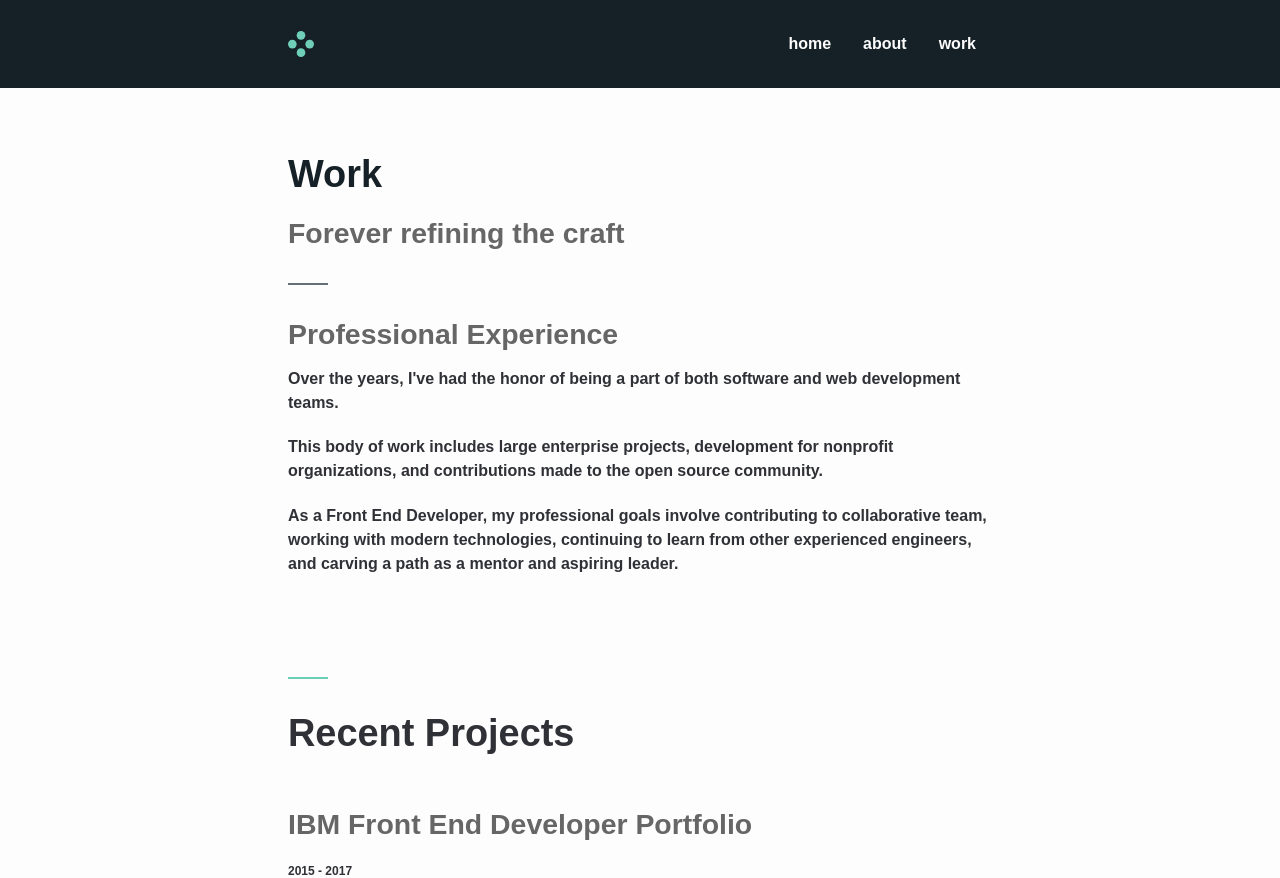
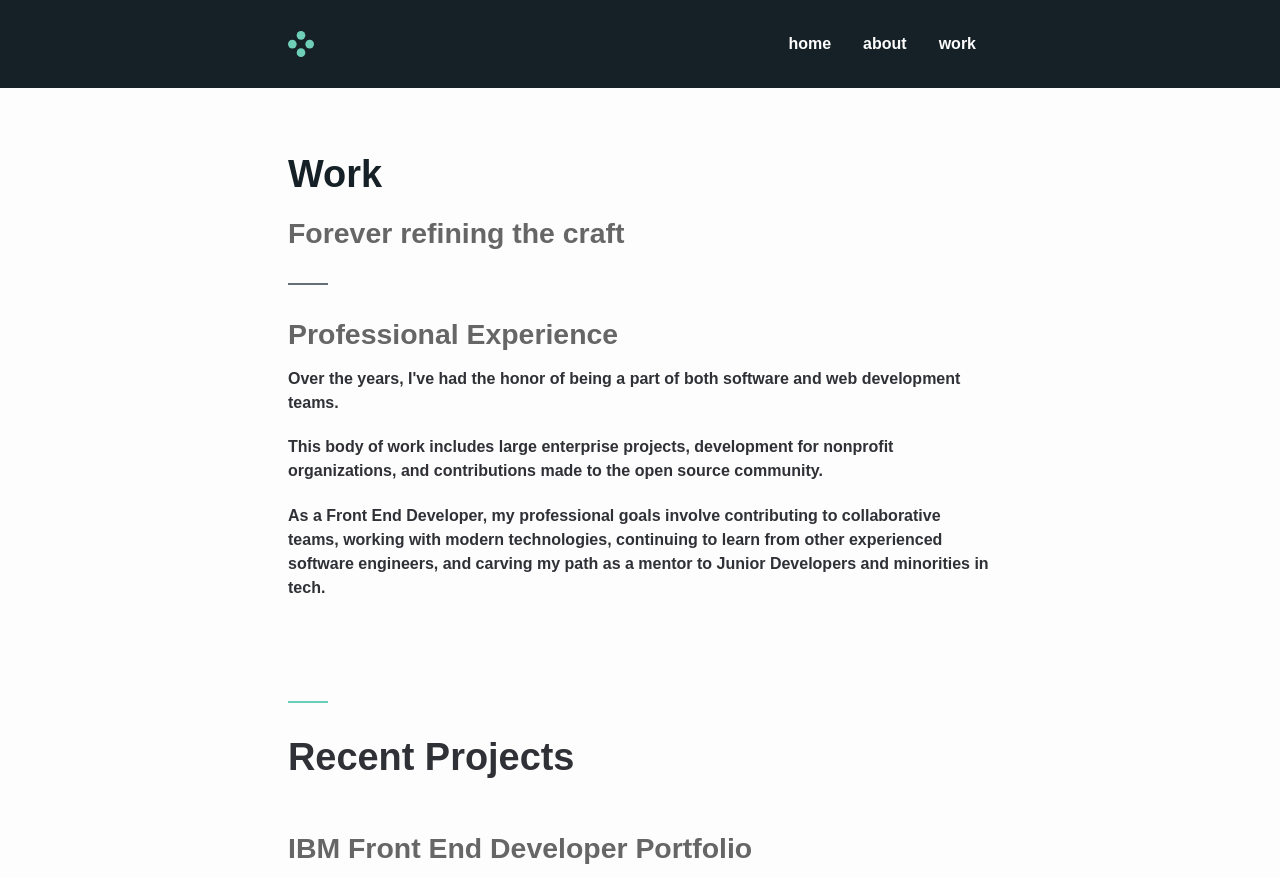
Before and after one commit to techtolentino/techtolentino.github.io, a Jekyll site: the page built from work.md, in a window 1280 px wide and 900 px high, cut to the strip 0-878 px from the top of the window. Built offline with Jekyll 4.4.1, drawn with Linux system fonts in a browser that asks for light colours; some web fonts are replaced.

Commit message:
work update

```diff
--- a/work.md
+++ b/work.md
@@ -10,7 +10,7 @@ subtitle: Forever refining the craft
 
   <p>This body of work includes large enterprise projects, development for nonprofit organizations, and contributions made to the open source community.</p>
 
-  <p>As a Front End Developer, my professional goals involve contributing to collaborative team, working with modern technologies, continuing to learn from other experienced engineers, and carving a path as a mentor and aspiring leader.</p>
+  <p>As a Front End Developer, my professional goals involve contributing to collaborative teams, working with modern technologies, continuing to learn from other experienced software engineers, and carving my path as a mentor to Junior Developers and minorities in tech.</p>
 </div>
 <hr class="divider_GREEN">
 <h2>Recent Projects</h2>
```
